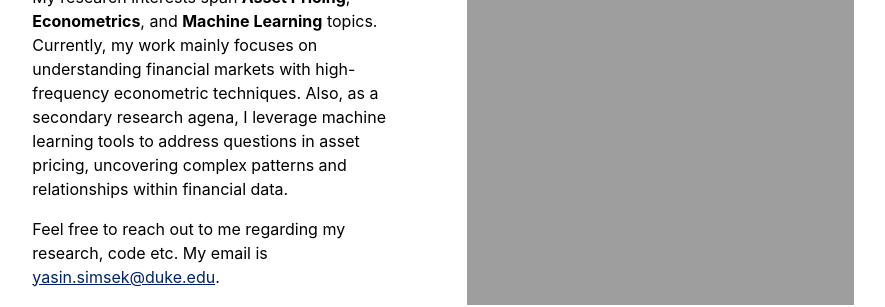
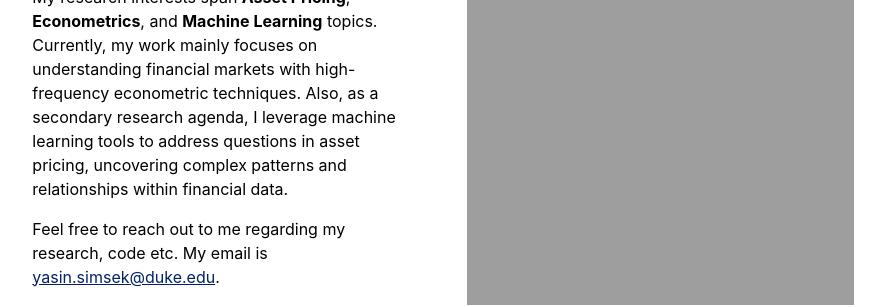
Before and after one commit to yasin-simsek/yasin-simsek.github.io, a Jekyll site: the page built from index.md, in a window 1280 px wide. Shown: the part 294-601 px from the top of the page, without its empty margins (197-1082 px from the left). Built offline with Jekyll 4.4.1, drawn with Linux system fonts in a browser that asks for light colours.

Commit message:
minor typos

```diff
--- a/index.md
+++ b/index.md
@@ -6,6 +6,6 @@ title: "Home"
 ### Welcome!
 I am a PhD student at Department of Economics, Duke University.
 
-My research interests span **Asset Pricing**, **Econometrics**, and **Machine Learning** topics. Currently, my work mainly focuses on understanding financial markets with high-frequency econometric techniques. Also, as a secondary research agena, I leverage machine learning tools to address questions in asset pricing, uncovering complex patterns and relationships within financial data.
+My research interests span **Asset Pricing**, **Econometrics**, and **Machine Learning** topics. Currently, my work mainly focuses on understanding financial markets with high-frequency econometric techniques. Also, as a secondary research agenda, I leverage machine learning tools to address questions in asset pricing, uncovering complex patterns and relationships within financial data.
 
 Feel free to reach out to me regarding my research, code etc. My email is [yasin.simsek@duke.edu](mailto:yasin.simsek@duke.edu).
```
Also changed, not shown: research.md (+1 -1 lines).
